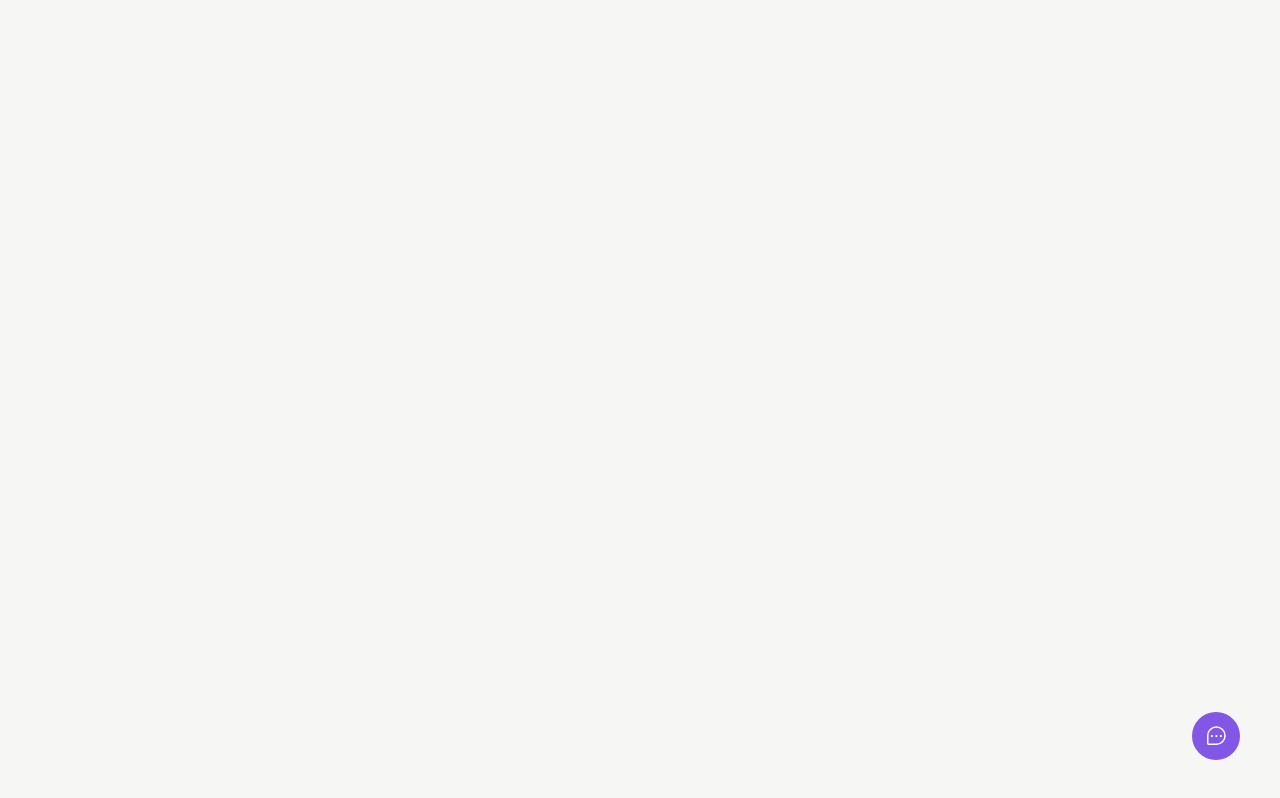
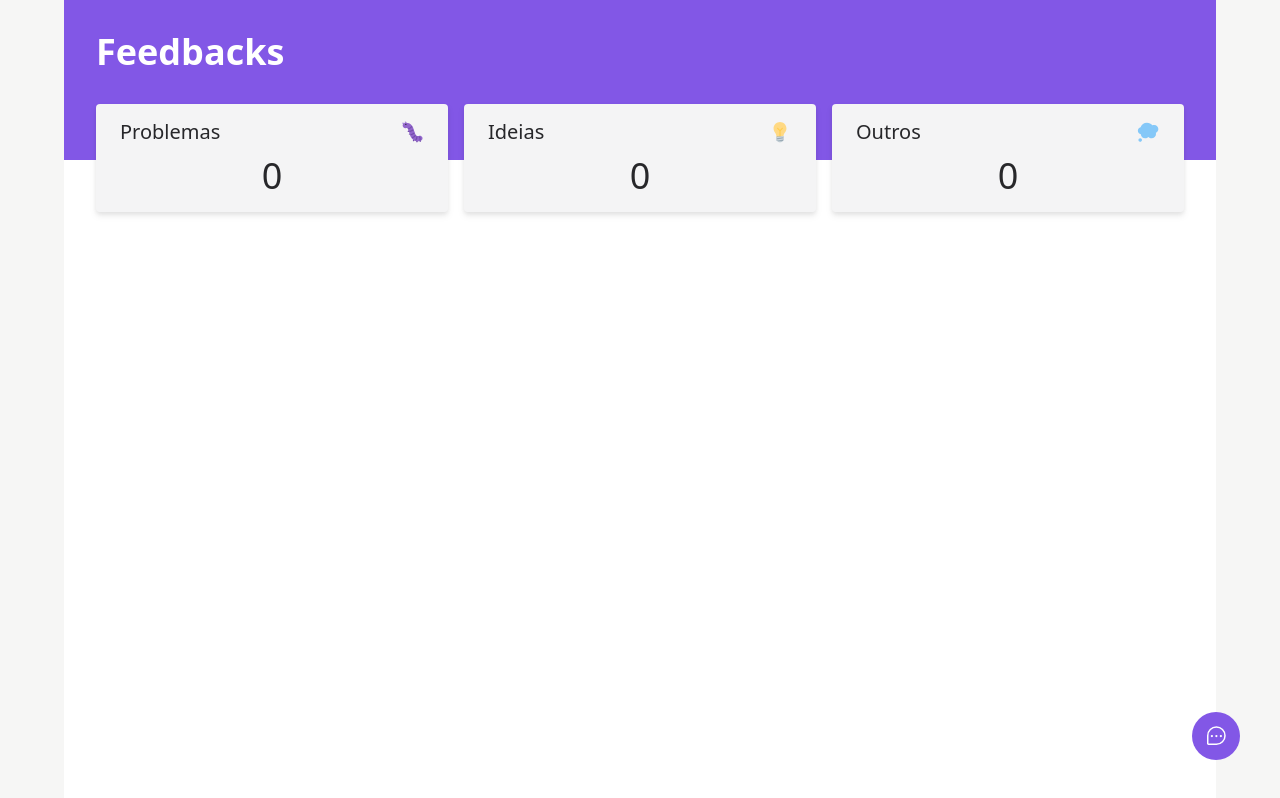
Before and after one commit to rafaelreisramos/nlw-return-impulse, a React (Vite) app in the folder web/: page / in a window 1280 px wide. Built offline with nearby package versions, Linux system fonts and the light colour scheme; no server answers.

Commit message:
add feedbacks dashboard (w/ React context)

```diff
--- a/web/src/App.tsx
+++ b/web/src/App.tsx
@@ -1,5 +1,5 @@
-import { Widget } from './components/Widget'
+import { Dashboard } from './pages/Dashboard/Dashboard'
 
 export function App() {
-  return <Widget />
+  return <Dashboard />
 }
--- /dev/null
+++ b/web/src/components/FeedbacksTable/Card.tsx
@@ -0,0 +1,26 @@
+import { FeedbackType, feedbackTypes } from '../WidgetForm'
+
+type CardProps = {
+  feedbackType: FeedbackType
+  quantity: number
+}
+
+export function Card({ feedbackType, quantity }: CardProps) {
+  const feedbackTypeInfo = feedbackTypes[feedbackType]
+
+  return (
+    <div className="rounded-md bg-zinc-100 py-4 px-6 drop-shadow-md dark:bg-zinc-800">
+      <header className="flex items-center justify-between">
+        <span className="text-xl leading-6">
+          {`${feedbackTypeInfo.title}s`}
+        </span>
+        <img
+          className="h-6 w-6"
+          src={feedbackTypeInfo.image.src}
+          alt={feedbackTypeInfo.image.alt}
+        />
+      </header>
+      <h2 className="mt-3 text-center text-4xl">{quantity}</h2>
+    </div>
+  )
+}
--- /dev/null
+++ b/web/src/components/FeedbacksTable/index.tsx
@@ -0,0 +1,63 @@
+import { useFeedback } from '../../contexts/Feedback'
+import { FeedbackType, feedbackTypes } from '../WidgetForm'
+import { Card } from './Card'
+
+export function FeedbacksTable() {
+  const { feedbacks } = useFeedback()
+
+  return (
+    <div className="-mt-14 ">
+      <div className="grid grid-cols-3 gap-4 px-8">
+        {Object.entries(feedbackTypes).map(([key, value]) => (
+          <Card
+            key={key}
+            feedbackType={key as FeedbackType}
+            quantity={
+              feedbacks.filter(
+                (feedback) => feedback.type === (key as FeedbackType)
+              ).length
+            }
+          />
+        ))}
+      </div>
+      <section className="mt-14 max-w-6xl px-8">
+        <table className="w-full table-fixed border-separate [border-spacing:0rem_0.75rem]">
+          {feedbacks.length !== 0 ? (
+            <thead>
+              <tr>
+                <th className="w-32 pl-2 text-left">Tipo</th>
+                <th className="truncate pl-2 text-left">Comentário</th>
+              </tr>
+            </thead>
+          ) : null}
+
+          <tbody>
+            {feedbacks.map((feedback, index) => {
+              const { title, image } = feedbackTypes[feedback.type]
+              return (
+                <tr
+                  key={index}
+                  className="mt-10 bg-zinc-100 drop-shadow-sm dark:bg-zinc-800"
+                >
+                  <td className="py-4 px-2">
+                    <div className="flex items-center">
+                      <img
+                        className="h-6 w-6"
+                        src={image.src}
+                        alt={image.alt}
+                      />
+                      <span className="ml-2 text-base font-normal text-zinc-500 dark:text-zinc-400">
+                        {title}
+                      </span>
+                    </div>
+                  </td>
+                  <td className="truncate py-4 px-2">{feedback.comment}</td>
+                </tr>
+              )
+            })}
+          </tbody>
+        </table>
+      </section>
+    </div>
+  )
+}
--- a/web/src/components/WidgetForm/Steps/FeedbackContentStep.tsx
+++ b/web/src/components/WidgetForm/Steps/FeedbackContentStep.tsx
@@ -4,7 +4,8 @@ import { FeedbackType, feedbackTypes } from '..'
 import { api } from '../../../libs/axios'
 import { CloseButton } from '../../CloseButton'
 import { Loading } from '../../Loading'
-import { ScreenshotButton } from '../ScrenshotButton'
+import { ScreenshotButton } from '../ScreenshotButton'
+import { useFeedback } from '../../../contexts/Feedback'
 
 type FeedbackContentStepProps = {
   feedbackType: FeedbackType
@@ -20,6 +21,7 @@ export function FeedbackContentStep({
   const [screenshot, setScreenshot] = useState<string | null>(null)
   const [comment, setComment] = useState('')
   const [isSendindFeedback, setIsSendingFeedback] = useState(false)
+  const { addFeedback } = useFeedback()
 
   const feedbackTypeInfo = feedbackTypes[feedbackType]
 
@@ -27,13 +29,15 @@ export function FeedbackContentStep({
     event.preventDefault()
 
     setIsSendingFeedback(true)
-    await api.post('/feedbacks', {
+    const feedback = {
       type: feedbackType,
       comment,
       screenshot
-    })
+    }
+    // await api.post('/feedbacks', feedback)
     setIsSendingFeedback(false)
 
+    addFeedback(feedback)
     onFeedbackSent()
   }
 
--- /dev/null
+++ b/web/src/contexts/Feedback.tsx
@@ -0,0 +1,47 @@
+import { createContext, ReactNode, useContext, useState } from 'react'
+import { FeedbackType } from '../components/WidgetForm'
+
+export type Feedback = {
+  type: FeedbackType
+  comment: string
+  screenshot: string | null
+}
+
+type FeedbackContextData = {
+  feedbacks: Feedback[]
+  addFeedback: (feedback: Feedback) => void
+}
+
+const FeedbackContextInitialState = {
+  feedbacks: [],
+  addFeedback: () => null
+}
+
+const FeedbacksContext = createContext<FeedbackContextData>(
+  FeedbackContextInitialState
+)
+
+type FeedbacksProviderProps = {
+  children: ReactNode
+}
+
+export default function FeedbacksProvider({
+  children
+}: FeedbacksProviderProps) {
+  const [feedbacks, setFeedbacks] = useState<Feedback[]>([])
+
+  const addFeedback = (feedback: Feedback) => {
+    setFeedbacks([...feedbacks, feedback])
+    console.log(feedback)
+  }
+  return (
+    <FeedbacksContext.Provider value={{ feedbacks, addFeedback }}>
+      {children}
+    </FeedbacksContext.Provider>
+  )
+}
+
+export function useFeedback() {
+  const { feedbacks, addFeedback: addFeedback } = useContext(FeedbacksContext)
+  return { feedbacks, addFeedback }
+}
--- a/web/src/global.css
+++ b/web/src/global.css
@@ -2,6 +2,11 @@
 @tailwind components;
 @tailwind utilities;
 
+html,
+body {
+  @apply h-full;
+}
+
 body {
   @apply bg-[#f6f6f5] text-zinc-800 dark:bg-[#09090a] dark:text-zinc-100;
 }
--- /dev/null
+++ b/web/src/pages/Dashboard/Dashboard.tsx
@@ -0,0 +1,17 @@
+import { FeedbacksTable } from '../../components/FeedbacksTable'
+import { Widget } from '../../components/Widget'
+import FeedbacksProvider from '../../contexts/Feedback'
+
+export function Dashboard() {
+  return (
+    <div className="my-0 mx-auto h-screen max-w-6xl bg-white dark:bg-zinc-900">
+      <FeedbacksProvider>
+        <header className="h-40 bg-brand-500 pl-8 pt-8 text-4xl font-bold text-white">
+          Feedbacks
+        </header>
+        <FeedbacksTable />
+        <Widget />
+      </FeedbacksProvider>
+    </div>
+  )
+}
```
Also changed, not shown: web/src/components/WidgetForm/ScreenshotButton.tsx (renamed from web/src/components/WidgetForm/ScrenshotButton.tsx).
